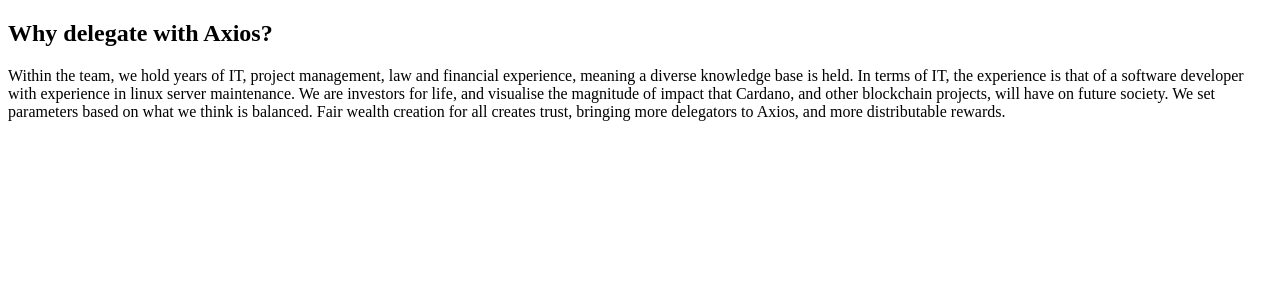
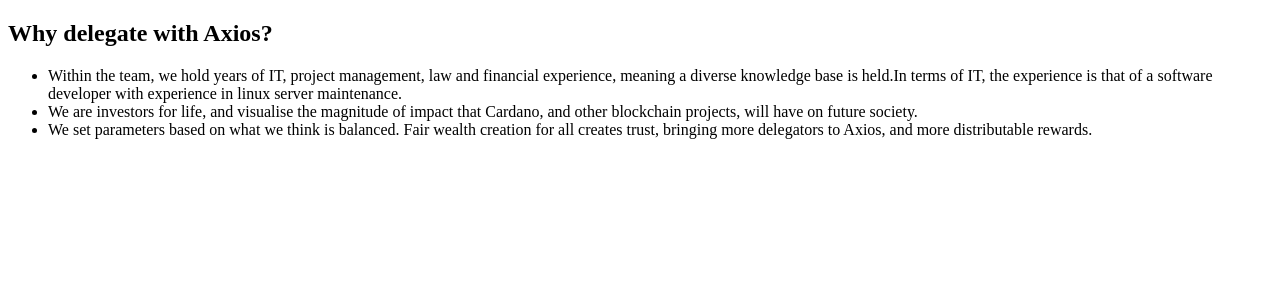
Before and after one commit to Dionysus-C/Axios-StakePool, a PHP site: page / in a window 1280 px wide. Shown: the part 96-396 px from the top of the page. Run offline with PHP 8.4, Linux system fonts and the light colour scheme.

Commit message:
try something uglu

```diff
--- a/index.html
+++ b/index.html
@@ -17,9 +17,12 @@ layout: default
 </section>
 <div class="jumbotron" id="Whyus">
   <h2> Why delegate with Axios? </h2>
-   Within the team, we hold years of IT, project management, law and financial experience, meaning a diverse knowledge base is held. In terms of IT, the experience is that of a software developer with experience in linux server maintenance.
-   We are investors for life, and visualise the magnitude of impact that Cardano, and other blockchain projects, will have on future society.
-       We set parameters based on what we think is balanced. Fair wealth creation for all creates trust, bringing more delegators to Axios, and more distributable rewards.
+  <ul class="list-group">
+  <li class="list-group-item">Within the team, we hold years of IT, project management, law and financial experience, meaning a diverse knowledge base is held.In terms of IT, the experience is that of a software developer with experience in linux server maintenance.</li>
+  <li class="list-group-item">We are investors for life, and visualise the magnitude of impact that Cardano, and other blockchain projects, will have on future society.</li>
+  <li class="list-group-item">We set parameters based on what we think is balanced. Fair wealth creation for all creates trust, bringing more delegators to Axios, and more distributable rewards.</li>
+</ul>
+
 </div>
 
 </body>
```
Also changed, not shown: assets/css/style.scss (+10 -1 lines).
